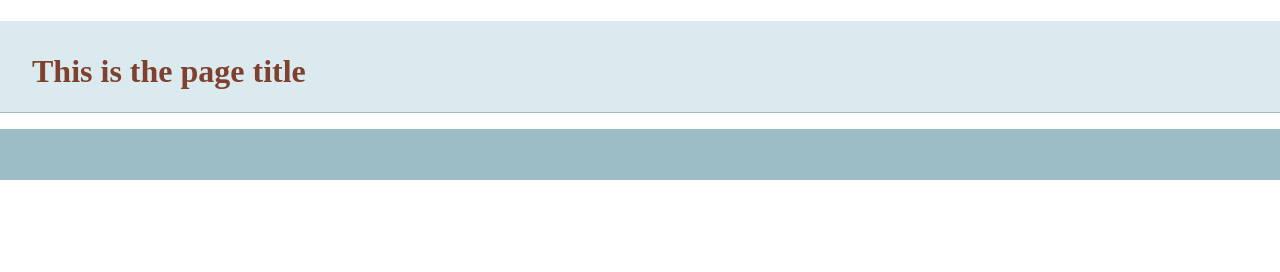
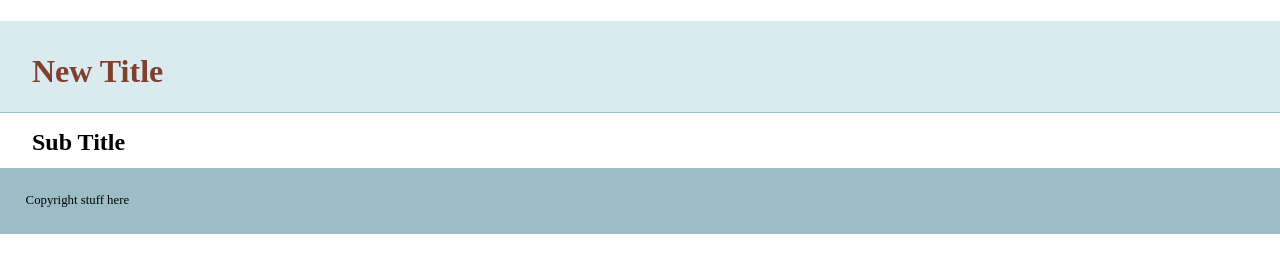
Before and after one commit to geordiechris/git-basics, a plain HTML site: page index.html in a window 1280 px wide. Drawn offline with nearby package versions, Linux system fonts and the light colour scheme.

Commit message:
added new info to the template

```diff
--- a/index.html
+++ b/index.html
@@ -14,13 +14,15 @@
     </head>
     <body>
     <header>
-	<h1>This is the page title</h1>
+	<h1>New Title</h1>
     </header>
     <nav id="pageNav">
     </nav>
     <main>
+    <h2>Sub Title </h2>
     </main>
     <footer>
+    Copyright stuff here
     </footer>
         <script>
 //use the modernizr load to load up external scripts. This will load the scripts asynchronously, but the order listed matters. Although it will load all scripts in parallel, it will execute them in the order listed
```
